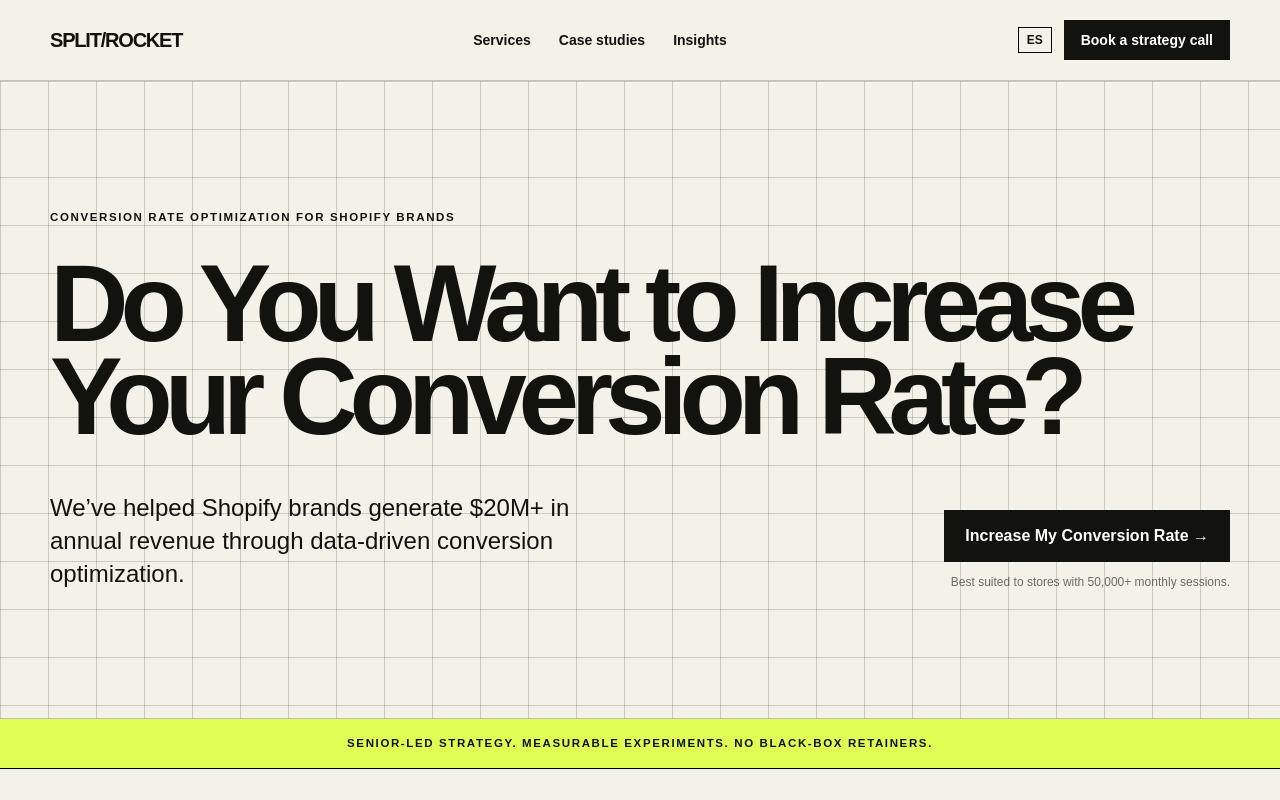
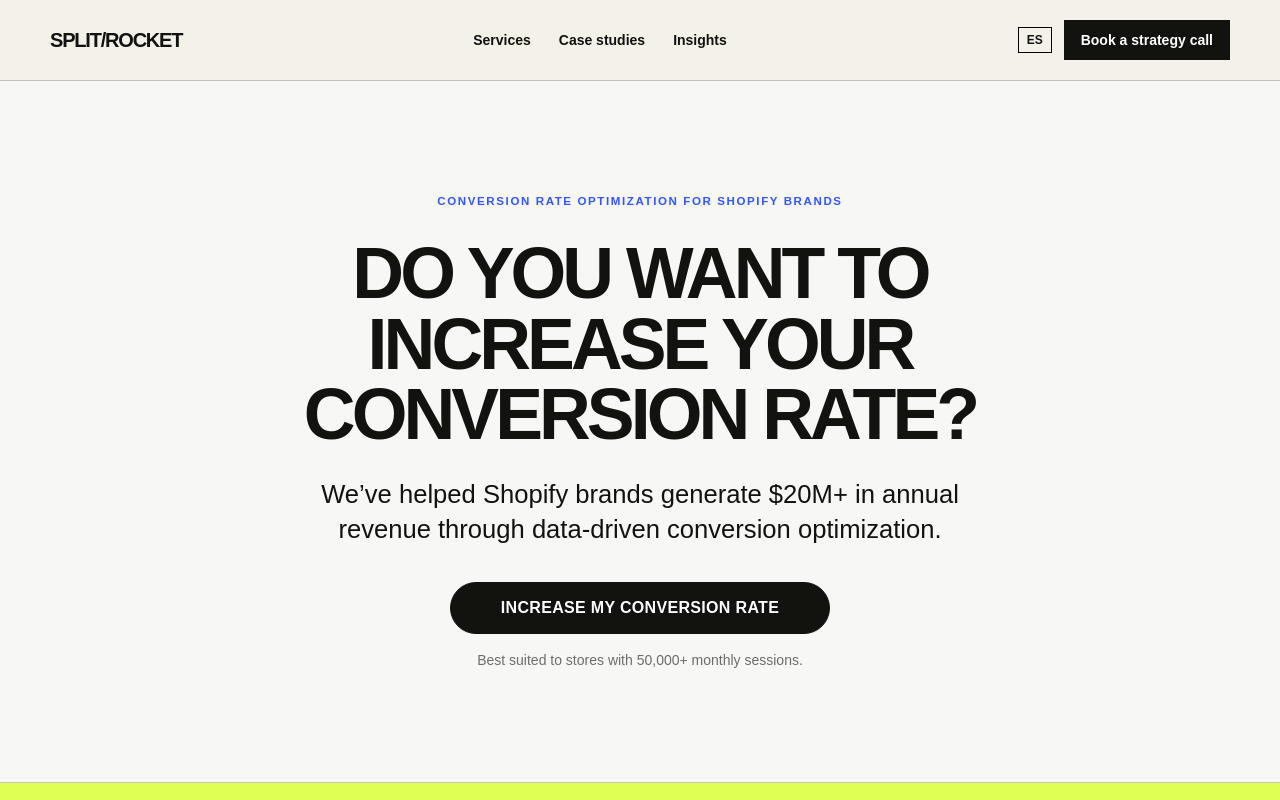
Before and after one commit to dexterdasilva/split-rocket, a Next.js app: page /en in a window 1280 px wide. Shown: the top 800 px of the page. Built offline with nearby package versions, Linux system fonts and the light colour scheme; no server answers.

Commit message:
Simplify homepage hero composition

```diff
--- a/app/[locale]/page.tsx
+++ b/app/[locale]/page.tsx
@@ -9,7 +9,7 @@
 export default async function Home({ params }: { params:Promise<{locale:string}> }) {
   const { locale }=await params; if(!isLocale(locale)) notFound(); const c=siteCopy[locale], l=labels[locale];
   return <>
-    <section className="grid-bg py-20 md:py-32 border-b border-black/20"><div className="wrap"><p className="eyebrow mb-8">{c.hero.eyebrow}</p><h1 className="display max-w-6xl">{c.hero.title}</h1><div className="grid md:grid-cols-2 mt-12 gap-8 items-end"><p className="text-xl md:text-2xl leading-snug max-w-xl">{c.hero.body}</p><div className="md:text-right"><TrackedLink className="button" href={`/${locale}/contact`}>{c.hero.cta} →</TrackedLink><p className="text-xs mt-3 opacity-60">{c.hero.note}</p></div></div></div></section>
+    <section className="hero-simple border-b border-black/20"><div className="wrap flex flex-col items-center text-center"><p className="eyebrow text-[#3157ff]">{c.hero.eyebrow}</p><h1 className="hero-title mt-7 max-w-4xl">{c.hero.title}</h1><p className="hero-copy mt-7 max-w-3xl">{c.hero.body}</p><TrackedLink className="button hero-button mt-9" href={`/${locale}/contact`}>{c.hero.cta}</TrackedLink><p className="text-sm mt-4 opacity-60">{c.hero.note}</p></div></section>
     <div className="bg-[#dfff55] py-4 border-b border-black"><p className="wrap eyebrow text-center">{c.proof}</p></div>
     <section className="py-24"><div className="wrap"><p className="eyebrow mb-5">01 / {l.services}</p><h2 className="headline max-w-3xl">{c.servicesTitle}</h2><div className="grid md:grid-cols-3 mt-14">{services[locale].map((s,i)=><Link key={s.slug} href={`/${locale}/services/${s.slug}`} className="card"><span className="eyebrow opacity-50">0{i+1}</span><h3 className="text-3xl font-black tracking-tight mt-10">{s.name}</h3><p className="mt-4 leading-relaxed">{s.short}</p><p className="eyebrow mt-10 text-[#3157ff]">{s.eligibility}</p></Link>)}</div></div></section>
     <section className="bg-[#12130f] text-white py-24"><div className="wrap"><p className="eyebrow text-[#dfff55] mb-5">02 / Process</p><h2 className="headline max-w-3xl">{c.processTitle}</h2><div className="grid md:grid-cols-4 mt-16 border-t border-white/30">{c.process.map(([n,title,body])=><div className="pt-6 md:pr-8" key={n}><span className="eyebrow text-[#dfff55]">{n}</span><h3 className="text-2xl font-bold mt-8">{title}</h3><p className="mt-3 text-white/60 leading-relaxed">{body}</p></div>)}</div></div></section>
--- a/app/globals.css
+++ b/app/globals.css
@@ -10,6 +10,11 @@
 .eyebrow { font-size:.72rem; font-weight:800; letter-spacing:.14em; text-transform:uppercase; }
 .display { font-size:clamp(3.4rem, 8.5vw, 8rem); line-height:.85; letter-spacing:-.075em; font-weight:800; }
 .headline { font-size:clamp(2.4rem, 5vw, 5rem); line-height:.95; letter-spacing:-.055em; font-weight:800; }
+.hero-simple { min-height:620px; display:flex; align-items:center; padding:7rem 0; background:#f7f7f5; }
+.hero-title { font-size:clamp(3rem,5.6vw,5.75rem); line-height:.98; letter-spacing:-.055em; font-weight:900; text-transform:uppercase; text-wrap:balance; }
+.hero-copy { font-size:clamp(1.2rem,2vw,1.7rem); line-height:1.35; text-wrap:balance; }
+.hero-button { min-width:min(100%,380px); min-height:58px; border-radius:999px; background:var(--blue); border-color:var(--blue); text-transform:uppercase; letter-spacing:.02em; }
+.hero-button:hover { background:var(--ink); border-color:var(--ink); }
 .button { display:inline-flex; align-items:center; justify-content:center; min-height:52px; padding:0 1.25rem; border:1px solid var(--ink); background:var(--ink); color:white; font-weight:700; transition:.2s ease; }
 .button:hover { background:var(--blue); border-color:var(--blue); transform:translateY(-2px); }
 .button.light { background:var(--acid); color:var(--ink); }
```
